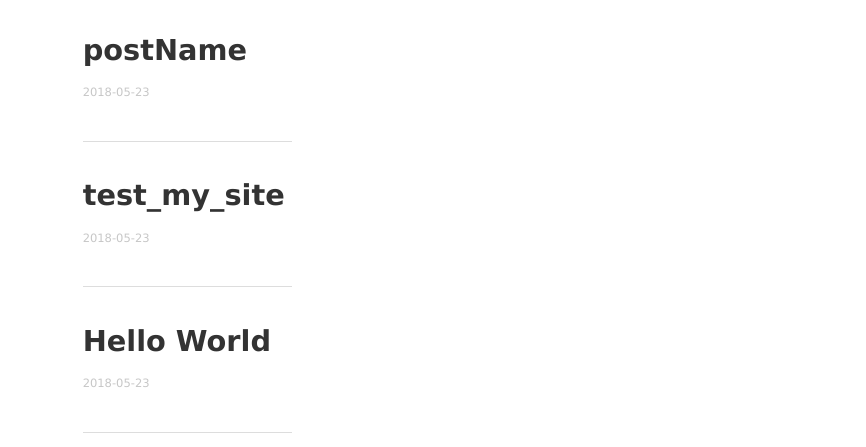
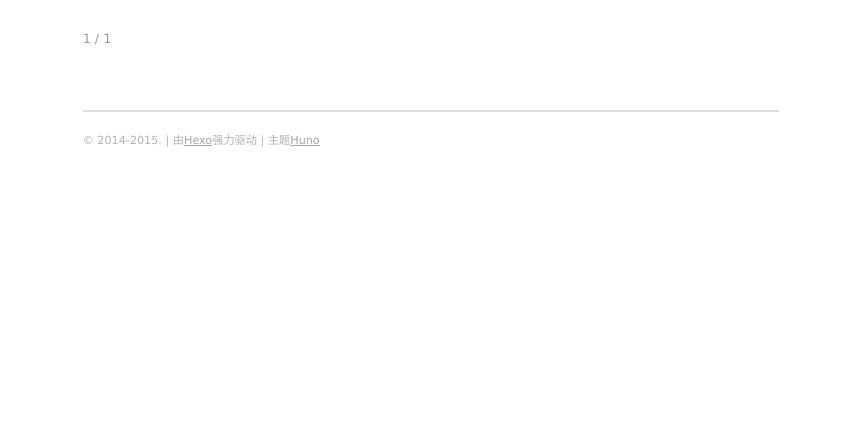
Before and after one commit to Aoki984/Aoki984.github.io, a plain HTML site: page archives/2018/05/index.html in a window 1280 px wide. Shown: the part 295-742 px from the top of the page, 414-1280 px from the left. Drawn offline with nearby package versions, Linux system fonts and the light colour scheme; some packages are replaced by stand-ins of ours.

Commit message:
Site updated: 2018-05-28 22:22:53

```diff
--- a/archives/2018/05/index.html
+++ b/archives/2018/05/index.html
@@ -216,60 +216,6 @@ classes that you can use:
       <hr class="post-list__divider" />
     </li>
 
-    <li>
-
-      <h2 class="post-list__post-title post-title">
-        <a href="/2018/05/23/postName/" title="link to postName">postName</a>
-      </h2>
-
-      <div class="post-list__meta">
-
-        <time datetime="2018-05-23" class="post-list__meta--date date">2018-05-23</time>
-      </div>
-
-      <div class="excerpt">
-
-      </div>
-
-      <hr class="post-list__divider" />
-    </li>
-
-    <li>
-
-      <h2 class="post-list__post-title post-title">
-        <a href="/2018/05/23/test-my-site/" title="link to test_my_site">test_my_site</a>
-      </h2>
-
-      <div class="post-list__meta">
-
-        <time datetime="2018-05-23" class="post-list__meta--date date">2018-05-23</time>
-      </div>
-
-      <div class="excerpt">
-
-      </div>
-
-      <hr class="post-list__divider" />
-    </li>
-
-    <li>
-
-      <h2 class="post-list__post-title post-title">
-        <a href="/2018/05/23/hello-world/" title="link to Hello World">Hello World</a>
-      </h2>
-
-      <div class="post-list__meta">
-
-        <time datetime="2018-05-23" class="post-list__meta--date date">2018-05-23</time>
-      </div>
-
-      <div class="excerpt">
-
-      </div>
-
-      <hr class="post-list__divider" />
-    </li>
-
   </ol>
 
   <hr class="post-list__divider " />
```
Also changed, not shown: archive/index.html (+2 -2 lines), archives/2018/index.html (+0 -54 lines), archives/index.html (+0 -54 lines), index.html (+0 -54 lines).
